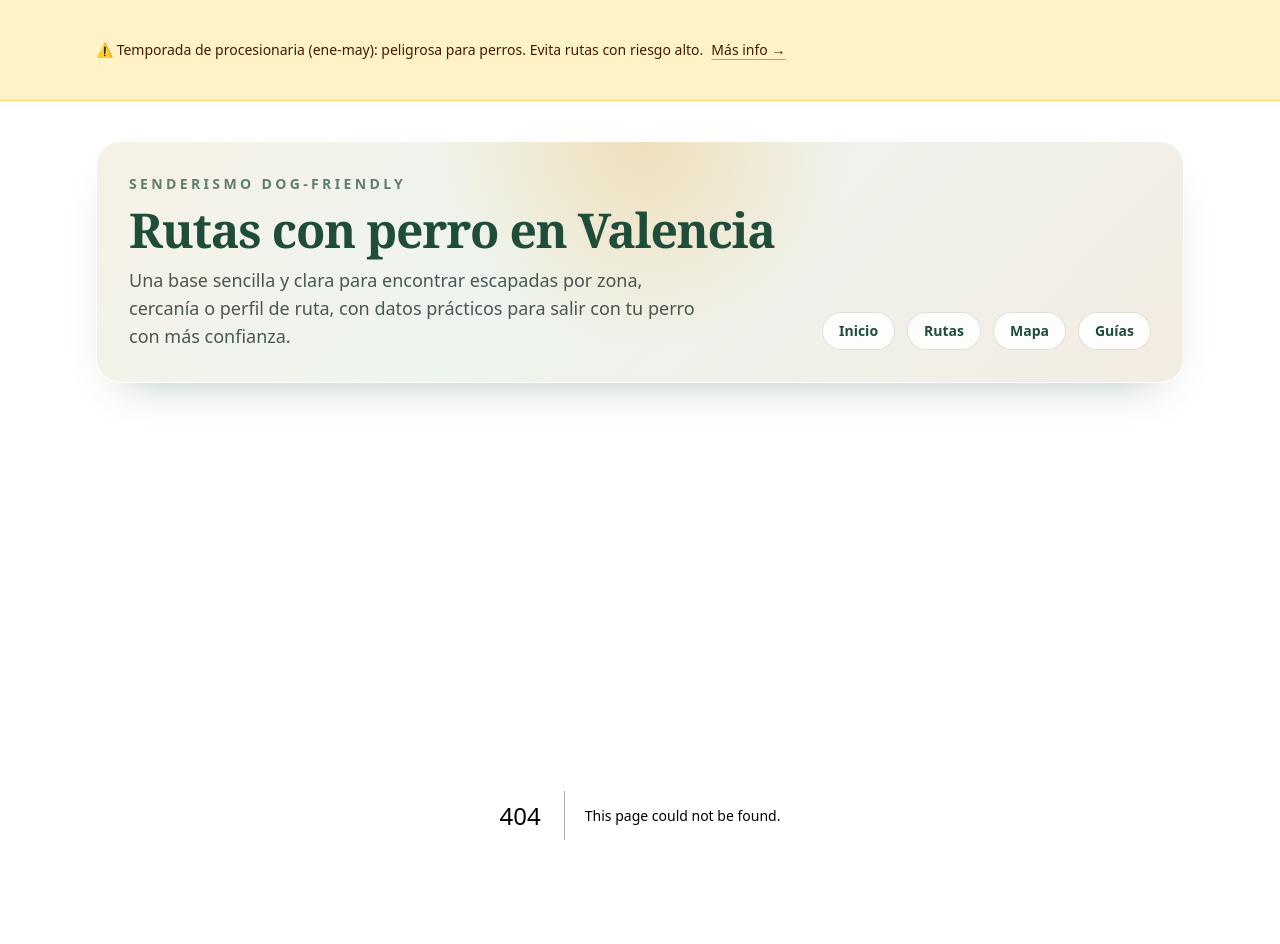
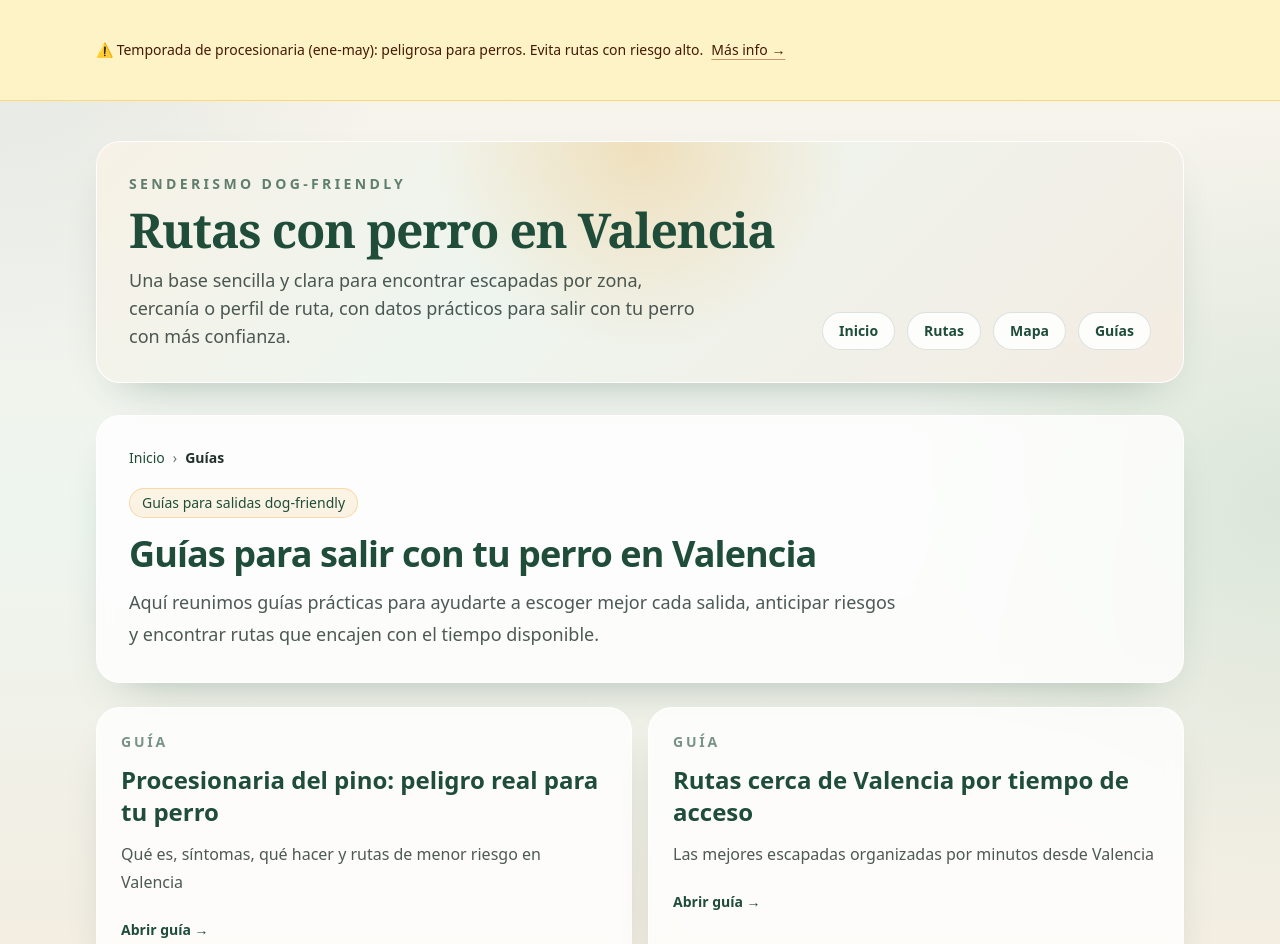
Before and after one commit to eloylt13/rutas-perro-valencia, a Next.js app: page /guias in a window 1280 px wide. Before the commit this address had no page. Shown: the top 944 px of the page. Built offline with nearby package versions, Linux system fonts and the light colour scheme.

Commit message:
feat: H1, guías índice, OG, confirmación reporte y filtros

```diff
--- /dev/null
+++ b/app/guias/page.tsx
@@ -0,0 +1,79 @@
+import type { Metadata } from "next";
+import Link from "next/link";
+import Breadcrumb from "@/components/Breadcrumb";
+import { buildBreadcrumbJsonLd } from "@/lib/rutas";
+
+export const metadata: Metadata = {
+  metadataBase: new URL("https://rutasperrovalencia.es"),
+  title: "Guías para salir con tu perro en Valencia",
+  description:
+    "Guías prácticas para planificar salidas con tu perro en Valencia, evitar riesgos y elegir rutas según el tiempo de acceso.",
+  alternates: {
+    canonical: "/guias"
+  }
+};
+
+const guideCards = [
+  {
+    title: "Procesionaria del pino: peligro real para tu perro",
+    href: "/guias/procesionaria-perros",
+    description: "Qué es, síntomas, qué hacer y rutas de menor riesgo en Valencia"
+  },
+  {
+    title: "Rutas cerca de Valencia por tiempo de acceso",
+    href: "/guias/cerca-de-valencia",
+    description: "Las mejores escapadas organizadas por minutos desde Valencia"
+  }
+] as const;
+
+export default function GuiasIndexPage() {
+  const breadcrumbItems = [
+    { label: "Inicio", href: "/" },
+    { label: "Guías" }
+  ];
+  const breadcrumbJsonLd = buildBreadcrumbJsonLd([
+    { name: "Inicio", href: "/" },
+    { name: "Guías", href: "/guias" }
+  ]);
+
+  return (
+    <div className="space-y-6">
+      <script
+        type="application/ld+json"
+        dangerouslySetInnerHTML={{ __html: JSON.stringify(breadcrumbJsonLd) }}
+      />
+
+      <section className="panel px-6 py-8 sm:px-8">
+        <Breadcrumb items={breadcrumbItems} />
+
+        <div className="mt-5 space-y-4">
+          <span className="chip border-sol/40 bg-sol/15 text-bosque">Guías para salidas dog-friendly</span>
+          <div>
+            <h1 className="max-w-4xl text-3xl font-bold tracking-tight text-bosque sm:text-4xl">
+              Guías para salir con tu perro en Valencia
+            </h1>
+            <p className="mt-3 max-w-3xl text-lg leading-8 text-grafito/80">
+              Aquí reunimos guías prácticas para ayudarte a escoger mejor cada salida, anticipar
+              riesgos y encontrar rutas que encajen con el tiempo disponible.
+            </p>
+          </div>
+        </div>
+      </section>
+
+      <section className="grid gap-4 md:grid-cols-2">
+        {guideCards.map((guide) => (
+          <Link
+            key={guide.href}
+            href={guide.href}
+            className="panel flex h-full flex-col p-6 hover:border-bosque/35"
+          >
+            <p className="text-sm font-semibold uppercase tracking-[0.2em] text-bosque/60">Guía</p>
+            <h2 className="mt-3 text-2xl font-bold text-bosque">{guide.title}</h2>
+            <p className="mt-3 text-base leading-7 text-grafito/80">{guide.description}</p>
+            <span className="mt-6 text-sm font-semibold text-bosque">Abrir guía →</span>
+          </Link>
+        ))}
+      </section>
+    </div>
+  );
+}
--- a/app/layout.tsx
+++ b/app/layout.tsx
@@ -11,6 +11,20 @@ export const metadata: Metadata = {
   description:
     "Colección de rutas verificadas para disfrutar con perro cerca de Valencia, organizadas por zona, tipo y ficha detallada.",
   metadataBase: new URL("https://rutasperrovalencia.es"),
+  openGraph: {
+    title: "Rutas con perro en Valencia",
+    description:
+      "25 rutas verificadas con perro en Valencia. Mapa interactivo, filtros caninos y fichas detalladas.",
+    url: "https://rutasperrovalencia.es",
+    siteName: "Rutas Perro Valencia",
+    locale: "es_ES",
+    type: "website"
+  },
+  twitter: {
+    card: "summary_large_image",
+    title: "Rutas con perro en Valencia",
+    description: "25 rutas verificadas con perro en Valencia con mapa interactivo."
+  },
   verification: {
     google: "6Cr92jGfY8D6cZX4sdEC1v1vECb_mgjBy8Jd9qoUfI4"
   }
@@ -20,7 +34,7 @@ const navigation = [
   { href: "/", label: "Inicio" },
   { href: "/rutas", label: "Rutas" },
   { href: "/mapa", label: "Mapa" },
-  { href: "/guias/cerca-de-valencia", label: "Guías" }
+  { href: "/guias", label: "Guías" }
 ];
 
 export default function RootLayout({
--- a/app/page.tsx
+++ b/app/page.tsx
@@ -155,12 +155,12 @@ export default function HomePage() {
               25 rutas verificadas y clasificadas
             </span>
             <div className="space-y-3">
-              <h1 className="text-sm font-semibold uppercase tracking-[0.2em] text-bosque/60">
+              <p className="text-sm font-semibold uppercase tracking-[0.2em] text-bosque/60">
                 Rutas con perro en Valencia
+              </p>
+              <h1 className="max-w-3xl text-3xl font-bold tracking-tight text-bosque sm:text-4xl">
+                Escapadas perrunas para playa, monte y riberas a un salto de Valencia.
               </h1>
-              <h2 className="max-w-3xl text-3xl font-bold tracking-tight text-bosque sm:text-4xl">
-                Escapadas perrunas para playa, monte y riberas a un salto de Valencia.
-              </h2>
               <p className="max-w-2xl text-lg leading-8 text-grafito/80">
                 Este proyecto organiza rutas reales con información útil para decidir dónde ir según
                 tiempo de acceso, agua, dificultad o zona.
--- a/app/rutas/[slug]/page.tsx
+++ b/app/rutas/[slug]/page.tsx
@@ -68,6 +68,12 @@ export async function generateMetadata({
     metadataBase: new URL("https://rutasperrovalencia.es"),
     title: `${sanitizeText(ruta.nombre)} | ${formatZona(ruta.zona)}`,
     description: buildDescription(ruta),
+    openGraph: {
+      title: `Ruta ${sanitizeText(ruta.nombre)} con perro en Valencia`,
+      description: buildDescription(ruta),
+      url: `https://rutasperrovalencia.es/rutas/${ruta.slug}`,
+      type: "article"
+    },
     alternates: {
       canonical: `/rutas/${params.slug}`
     }
--- a/app/sitemap.ts
+++ b/app/sitemap.ts
@@ -2,7 +2,7 @@ import { getRutas } from '@/lib/rutas'
 
 export default function sitemap() {
   const rutas = getRutas()
-  const base = 'https://rutas-perro-valencia.vercel.app'
+  const base = 'https://rutasperrovalencia.es'
 
   const rutasUrls = rutas.map(r => ({
     url: `${base}/rutas/${r.slug}`,
@@ -15,6 +15,7 @@ export default function sitemap() {
     { url: base, lastModified: new Date(), priority: 1.0 },
     { url: `${base}/mapa`, lastModified: new Date(), priority: 0.9 },
     { url: `${base}/rutas`, lastModified: new Date(), priority: 0.9 },
+    { url: `${base}/guias`, lastModified: new Date(), priority: 0.7 },
     { url: `${base}/guias/cerca-de-valencia`, lastModified: new Date(), priority: 0.8 },
     { url: `${base}/guias/procesionaria-perros`, lastModified: new Date(), priority: 0.8 },
     { url: `${base}/tipo/con-agua`, lastModified: new Date(), priority: 0.8 },
--- a/components/FormularioReporte.tsx
+++ b/components/FormularioReporte.tsx
@@ -68,12 +68,12 @@ export default function FormularioReporte({ nombreRuta }: FormularioReporteProps
 
   if (estado === "success") {
     return (
-      <section className="rounded-3xl border border-bosque/10 bg-bosque/5 px-6 py-7 shadow-card sm:px-8">
-        <p className="text-sm font-semibold uppercase tracking-[0.2em] text-bosque/60">
+      <section className="rounded-3xl border border-emerald-200 bg-emerald-50 px-6 py-7 shadow-card sm:px-8">
+        <p className="text-sm font-semibold uppercase tracking-[0.2em] text-emerald-800">
           Reporte enviado
         </p>
-        <p className="mt-3 max-w-2xl text-base leading-7 text-grafito/80">
-          ¡Gracias por tu reporte! Lo revisaremos para mantener la información actualizada.
+        <p className="mt-3 max-w-2xl text-base leading-7 text-emerald-950">
+          ✓ ¡Gracias por tu reporte! Lo revisaremos para mantener la información actualizada.
         </p>
       </section>
     );
@@ -135,7 +135,7 @@ export default function FormularioReporte({ nombreRuta }: FormularioReporteProps
 
         {estado === "error" ? (
           <p className="rounded-2xl border border-red-200 bg-red-50 px-4 py-3 text-sm text-red-700">
-            Hubo un problema al enviar. Inténtalo de nuevo.
+            ✗ Hubo un problema al enviar. Inténtalo de nuevo.
           </p>
         ) : null}
 
--- a/components/RutasListadoClient.tsx
+++ b/components/RutasListadoClient.tsx
@@ -78,6 +78,7 @@ export default function RutasListadoClient({ rutas }: RutasListadoClientProps) {
     setSoloSinCorreaObligatoria(false);
     setSoloAptasEnVerano(false);
     setProcesionaria(allFilterValue);
+    setIsFiltersOpen(false);
   }
 
   return (
@@ -96,7 +97,10 @@ export default function RutasListadoClient({ rutas }: RutasListadoClientProps) {
               <span>{isFiltersOpen ? "\u25B2" : "\u25BE"}</span>
             </button>
 
-            <div className="rounded-2xl border border-bosque/10 bg-bosque/5 px-4 py-3 text-sm text-grafito/80">
+            <div
+              className="rounded-2xl border border-bosque/10 bg-bosque/5 px-4 py-3 text-sm text-grafito/80"
+              aria-live="polite"
+            >
               {rutasFiltradas.length} rutas encontradas
             </div>
           </div>
```
